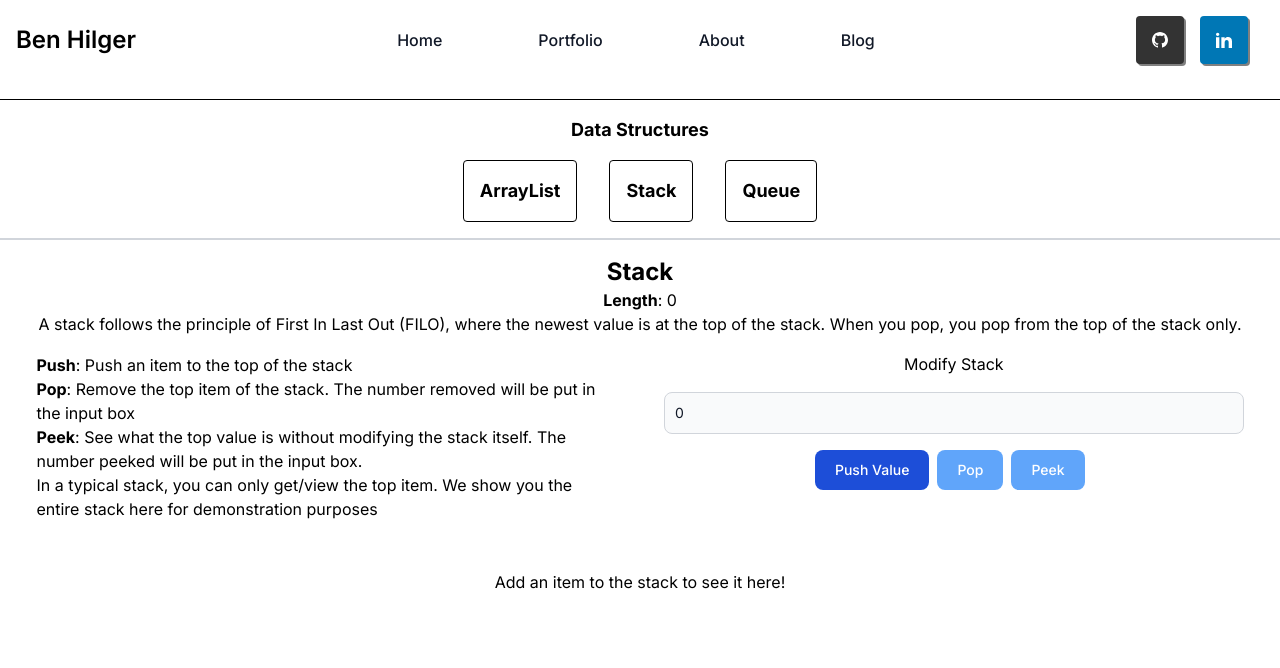
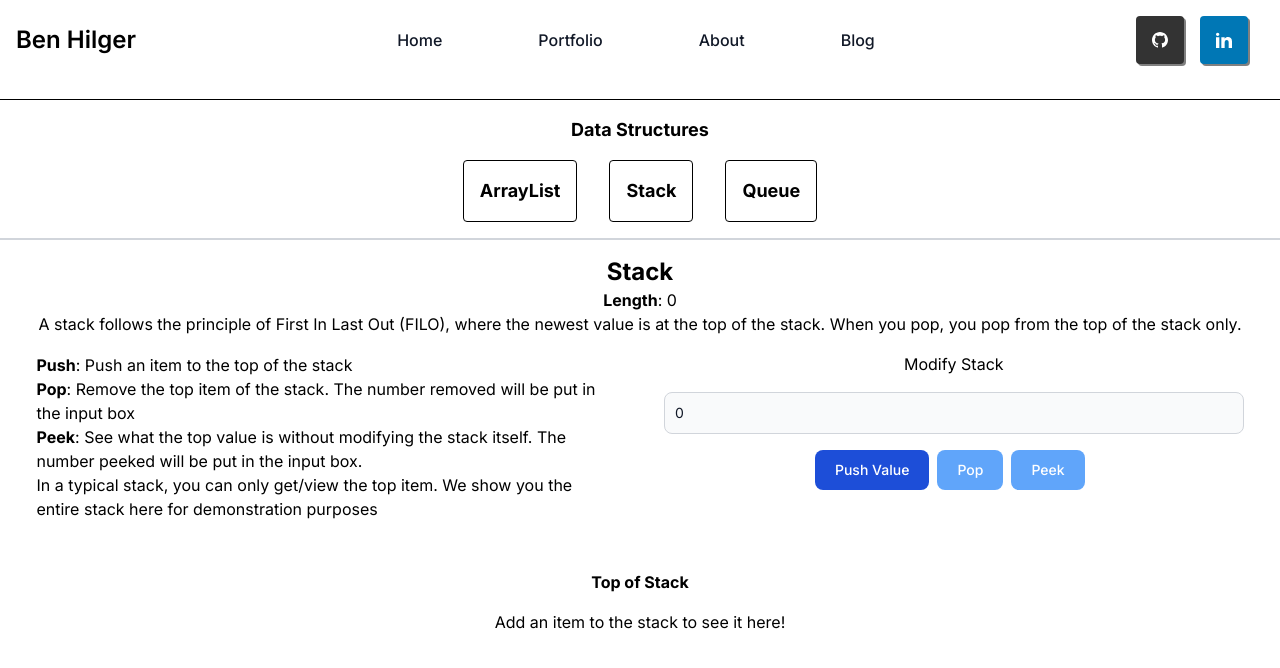
Before and after one commit to Ben-Hilger/website, a Next.js app in the folder web/: page /data-structures/stack in a window 1280 px wide. Shown: the top 668 px of the page. Built offline with nearby package versions, Linux system fonts and the light colour scheme.

Commit message:
feature: Add language to top of stack message

```diff
--- a/web/src/app/data-structures/stack/page.tsx
+++ b/web/src/app/data-structures/stack/page.tsx
@@ -105,6 +105,7 @@ export default function Page() {
                     </div>
                 </div>
                 <div className="flex flex-col align-items-center mt-3">
+                    <b className="mb-1">Top of Stack</b>
                     { stack.length > 0 ? displayStack() : <p>Add an item to the stack to see it here! </p>}
                 </div>
             </div>
```
